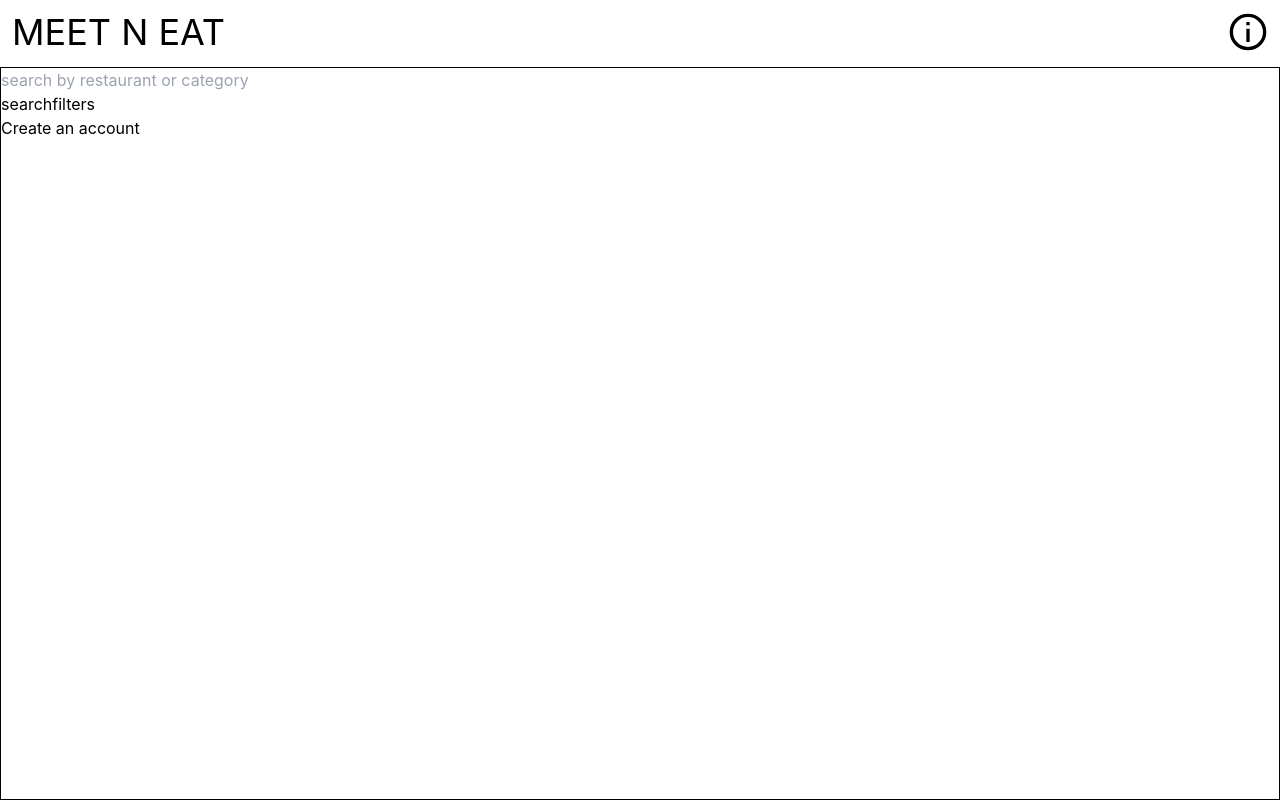
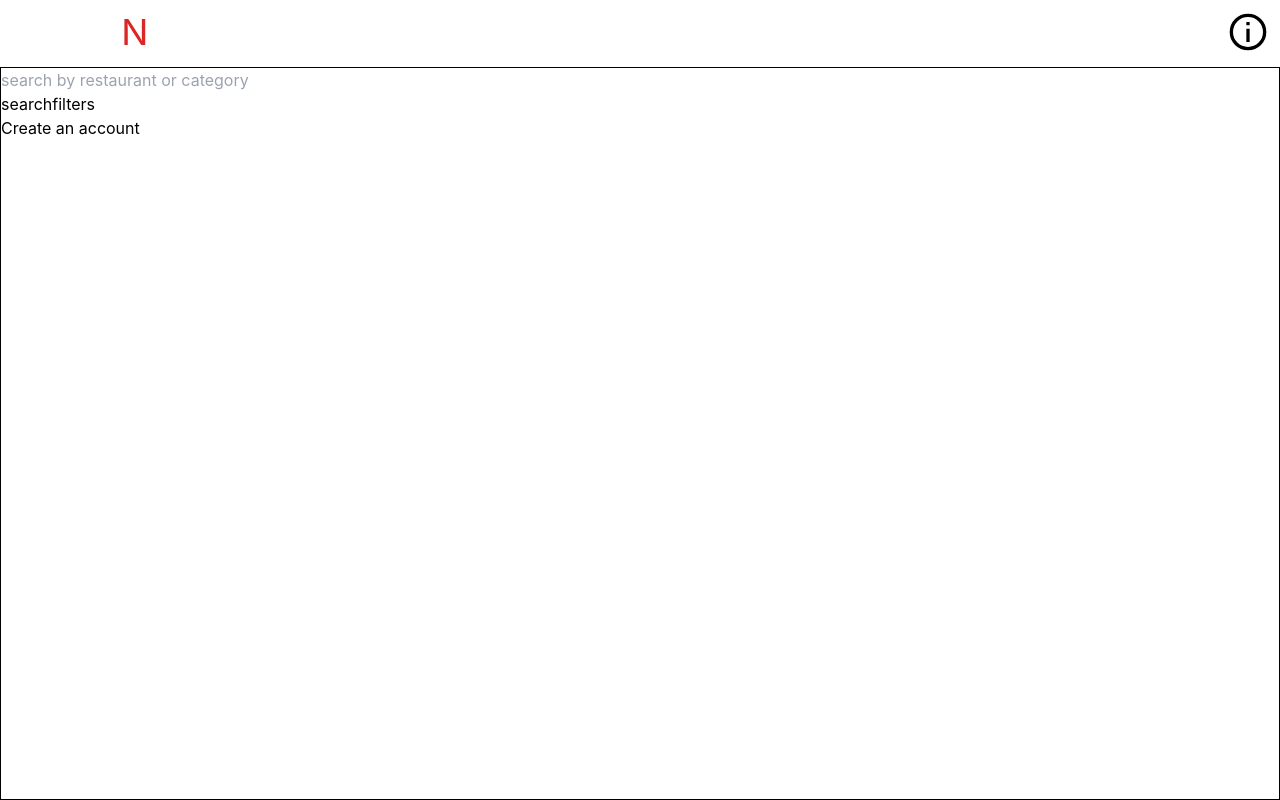
Before and after one commit to Meet-N-Eat/Frontend, a React (Create React App) app: page / in a window 1280 px wide. Built offline with nearby package versions, Linux system fonts and the light colour scheme.

Commit message:
changes N in the logo to red and the rest of the logo to white text

```diff
--- a/src/components/Navigation/NavBar.js
+++ b/src/components/Navigation/NavBar.js
@@ -41,10 +41,12 @@ const NavBar = () => {
 	}
 
 	return (
-		<div className="flex flex-row justify-between items-center p-3">
+		<div className='flex flex-row justify-between items-center p-3'>
 			<div>
 				<NavLink to='/'>
-					<h2 className='text-4xl'>MEET N EAT</h2>
+					<h2 className='text-4xl text-white'>
+						MEET <span className='text-red-600'>N</span> EAT
+					</h2>
 				</NavLink>
 			</div>
 			<div className='flex flex-row space-x-4'>
@@ -54,7 +56,7 @@ const NavBar = () => {
 							<img
 								src={loggedInUser.response.profileimg || defaultImage}
 								alt='profile-icon'
-								className='icon'
+								className='icon border-2'
 								id='nav-profile-icon'
 							/>
 						</NavLink>
@@ -64,7 +66,10 @@ const NavBar = () => {
 						<NavLink to='/messages'>
 							<AiOutlineMessage size={40} className='icon' />
 						</NavLink>
-						<NavDropdown className='nav-dropdown d-inline-block' title={<HiCog size={40} className='icon' />}>
+						<NavDropdown
+							className='nav-dropdown d-inline-block'
+							title={<HiCog size={40} className='icon' />}
+						>
 							<div>
 								<NavLink to='/profile'>My Profile</NavLink>
 							</div>
@@ -80,7 +85,10 @@ const NavBar = () => {
 					</>
 				) : (
 					<>
-						<NavDropdown className='nav-dropdown d-inline-block' title={<CgProfile className='icon' />}>
+						<NavDropdown
+							className='nav-dropdown d-inline-block'
+							title={<CgProfile className='icon' />}
+						>
 							{['Log In', 'Sign Up'].map((text, index) => (
 								<NavDropdown.Item onClick={userAuthClick} key={index}>
 									{text}
```
